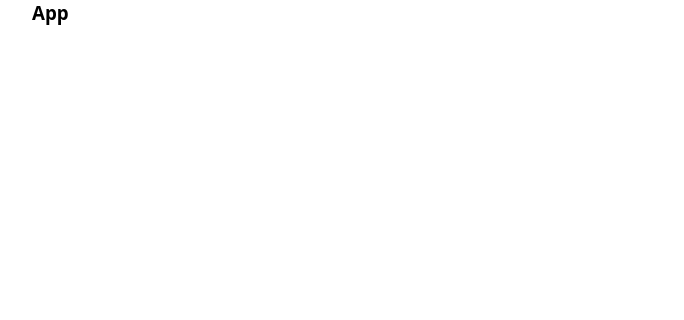
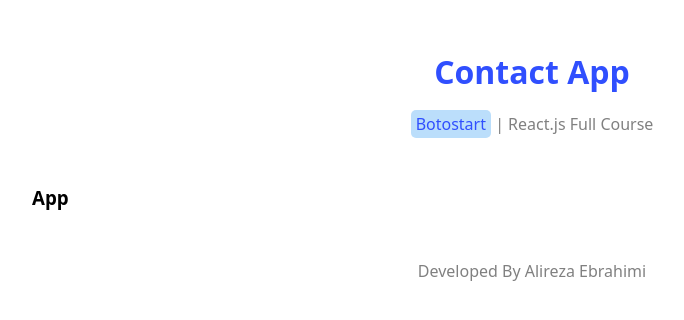
Before and after one commit to alireza-ebrahimii/contact-app, a React (Vite) app: page / in a window 1280 px wide. Shown: the top 320 px of the page, without its empty margins (108-792 px from the left). Built offline with nearby package versions, Linux system fonts and the light colour scheme.

Commit message:
Create layout for Header & Footer and Styled

```diff
--- a/src/App.jsx
+++ b/src/App.jsx
@@ -1,8 +1,10 @@
+import Layout from "./layout/Layout";
+
 function App() {
   return (
-    <>
+    <Layout>
       <h3>App</h3>
-    </>
+    </Layout>
   );
 }
 
--- /dev/null
+++ b/src/layout/Layout.jsx
@@ -0,0 +1,20 @@
+import Styles from "../layout/Layout.module.css";
+
+function Layout({ children }) {
+  return (
+    <div>
+      <header className={Styles.header}>
+        <h1>Contact App</h1>
+        <p>
+          <a href="https://botostart.ir">Botostart</a> | React.js Full Course
+        </p>
+      </header>
+      {children}
+      <footer className={Styles.footer}>
+        <p>Developed By Alireza Ebrahimi</p>
+      </footer>
+    </div>
+  );
+}
+
+export default Layout;
--- /dev/null
+++ b/src/layout/Layout.module.css
@@ -0,0 +1,33 @@
+.header {
+  text-align: center;
+  margin: 50px 0;
+}
+
+.header h1 {
+  color: #304ffe;
+  margin-bottom: 20px;
+}
+
+.header p {
+  color: gray;
+}
+
+.header a {
+  text-decoration: none;
+  color: #304ffe;
+  background-color: #bbdefb;
+  padding: 3px 5px;
+  border-radius: 5px;
+  transition: 0.2s all ease-in-out;
+}
+
+.header a:hover {
+  color: #bbdefb;
+  background-color: #304ffe;
+}
+
+.footer {
+  text-align: center;
+  color: gray;
+  margin: 50px 0;
+}
```
